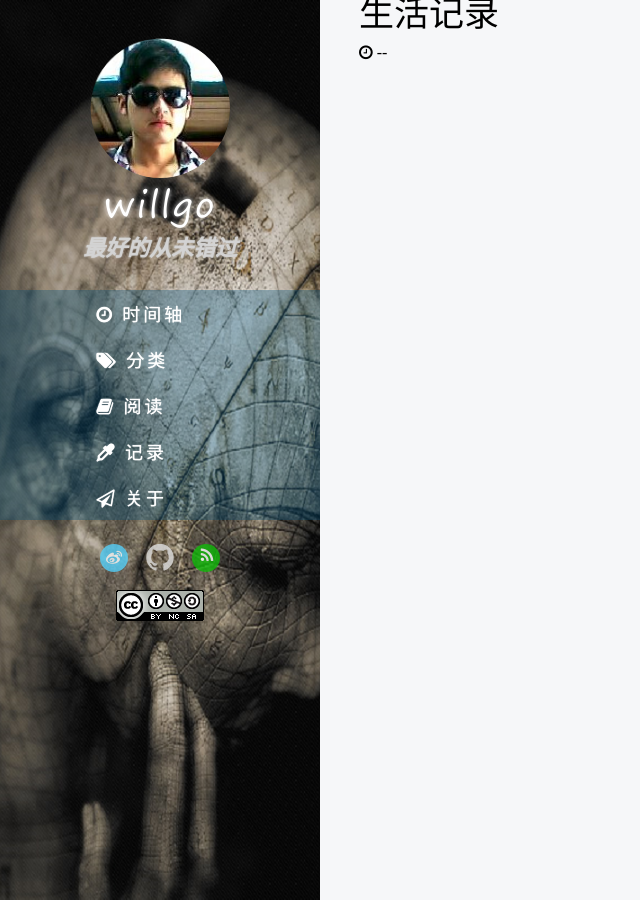
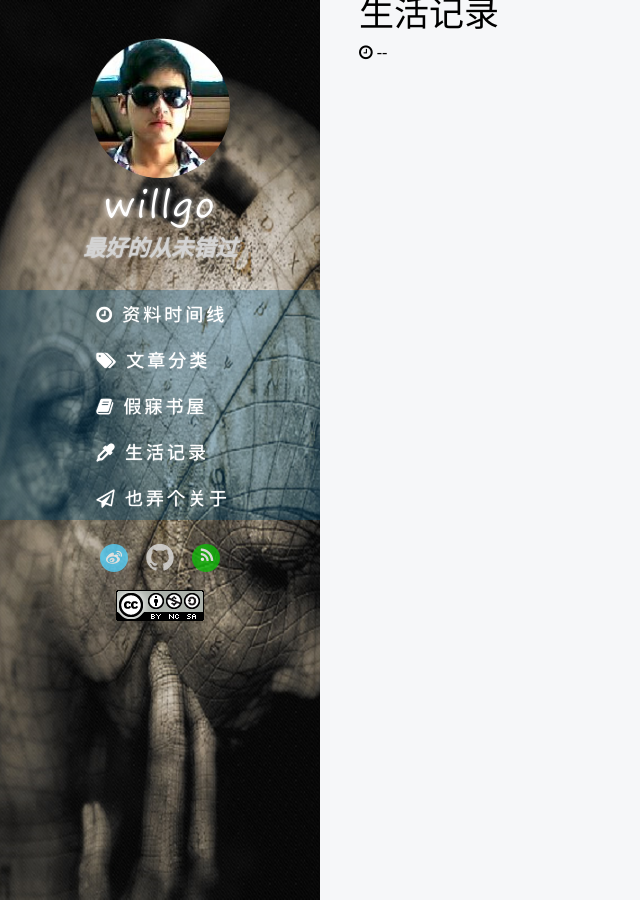
Before and after one commit to will0815/will0815.github.io, a Jekyll site: the page built from page/life.html, in a window 1280 px wide. Shown: the whole page, without its empty margins (0-640 px from the left). Built offline with Jekyll 4.4.1, drawn with Linux system fonts in a browser that asks for light colours; some web fonts are replaced; comment, search, counter and statistics services are not loaded.

Commit message:
Update nav.yml

```diff
--- a/_data/nav.yml
+++ b/_data/nav.yml
@@ -1,20 +1,20 @@
 - href: /page/timing.html
   icon: fa fa-clock-o
-  title: 时间轴
+  title: 资料时间线
 
 - href: /page/category.html
   icon: fa fa-tags
-  title: 分类
+  title: 文章分类
 
 - href: /page/read.html
   icon:  fa fa-book
-  title: 阅读
+  title: 假寐书屋
 
 - href: /page/life.html
   icon: fa fa-eyedropper
-  title: 记录
+  title: 生活记录
   newblank: false
 
 - href: /page/about.html
   icon: fa fa-paper-plane-o
-  title: 关于
+  title: 也弄个关于
```
